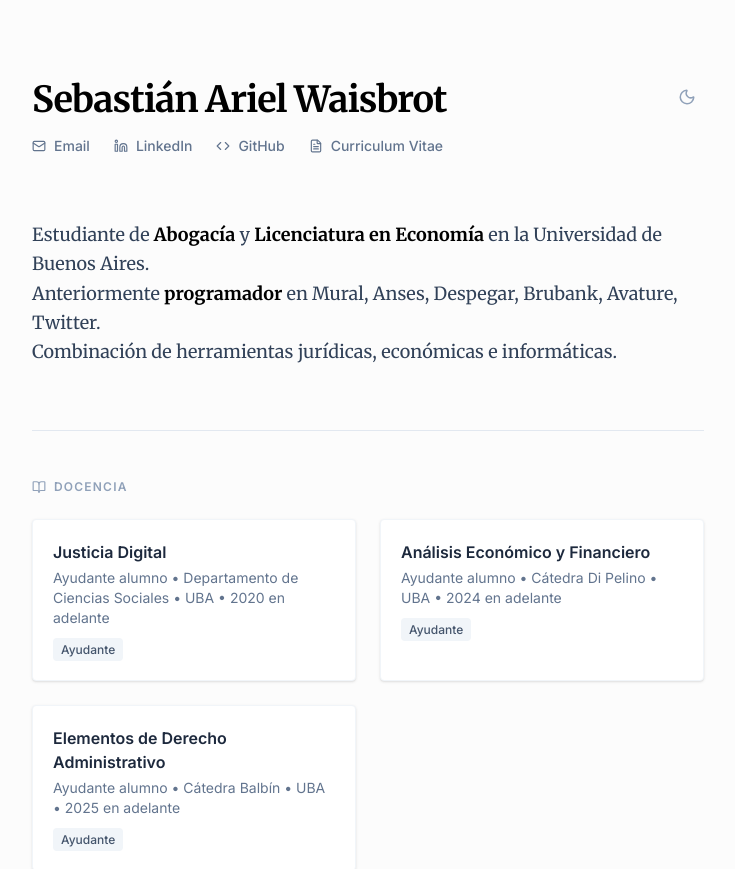
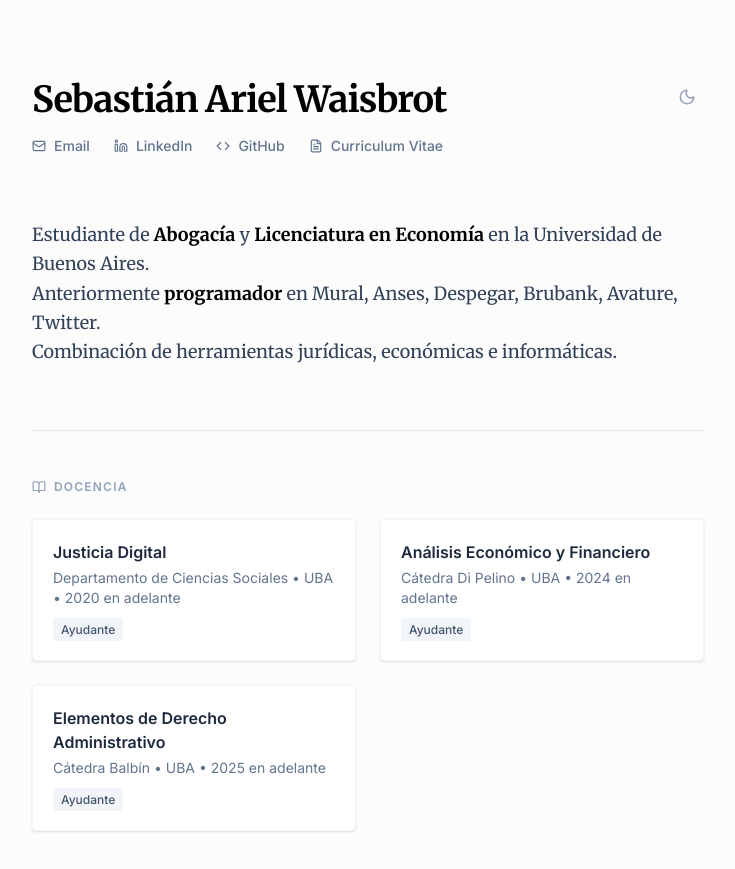
Before and after one commit to seppo0010/seppo.com.ar, a React (Vite) app: page / in a window 1280 px wide. Shown: the top 869 px of the page, without its empty margins (272-1007 px from the left). Built offline with nearby package versions, Linux system fonts and the light colour scheme.

Commit message:
remove tedundamcy

```diff
--- a/src/App.tsx
+++ b/src/App.tsx
@@ -71,7 +71,7 @@ const Portfolio = () => {
           <div className="grid grid-cols-1 md:grid-cols-2 gap-4 sm:gap-6">
             <div className="bg-white dark:bg-slate-900 border border-slate-100 dark:border-slate-800 p-5 rounded-sm shadow-sm">
               <h3 className="font-bold text-slate-800 dark:text-slate-200 mb-1">Justicia Digital</h3>
-              <p className="text-sm text-slate-500 dark:text-slate-400 mb-2">Ayudante alumno • Departamento de Ciencias Sociales • UBA • 2020 en adelante</p>
+              <p className="text-sm text-slate-500 dark:text-slate-400 mb-2">Departamento de Ciencias Sociales • UBA • 2020 en adelante</p>
               <span className="text-xs bg-slate-100 dark:bg-slate-800 text-slate-600 dark:text-slate-400 px-2 py-1 rounded font-medium">
                 Ayudante
               </span>
@@ -79,7 +79,7 @@ const Portfolio = () => {
 
             <div className="bg-white dark:bg-slate-900 border border-slate-100 dark:border-slate-800 p-5 rounded-sm shadow-sm">
               <h3 className="font-bold text-slate-800 dark:text-slate-200 mb-1">Análisis Económico y Financiero</h3>
-              <p className="text-sm text-slate-500 dark:text-slate-400 mb-2">Ayudante alumno • Cátedra Di Pelino • UBA • 2024 en adelante</p>
+              <p className="text-sm text-slate-500 dark:text-slate-400 mb-2">Cátedra Di Pelino • UBA • 2024 en adelante</p>
               <span className="text-xs bg-slate-100 dark:bg-slate-800 text-slate-600 dark:text-slate-400 px-2 py-1 rounded font-medium">
                 Ayudante
               </span>
@@ -87,7 +87,7 @@ const Portfolio = () => {
 
             <div className="bg-white dark:bg-slate-900 border border-slate-100 dark:border-slate-800 p-5 rounded-sm shadow-sm">
               <h3 className="font-bold text-slate-800 dark:text-slate-200 mb-1">Elementos de Derecho Administrativo</h3>
-              <p className="text-sm text-slate-500 dark:text-slate-400 mb-2">Ayudante alumno • Cátedra Balbín • UBA • 2025 en adelante</p>
+              <p className="text-sm text-slate-500 dark:text-slate-400 mb-2">Cátedra Balbín • UBA • 2025 en adelante</p>
               <span className="text-xs bg-slate-100 dark:bg-slate-800 text-slate-600 dark:text-slate-400 px-2 py-1 rounded font-medium">
                 Ayudante
               </span>
```
